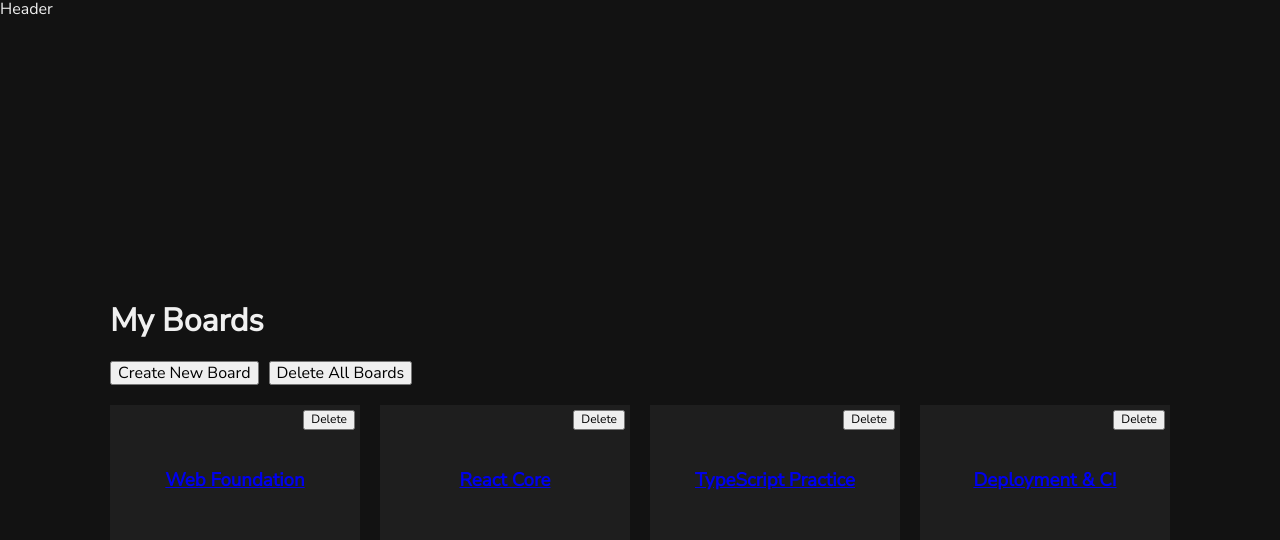
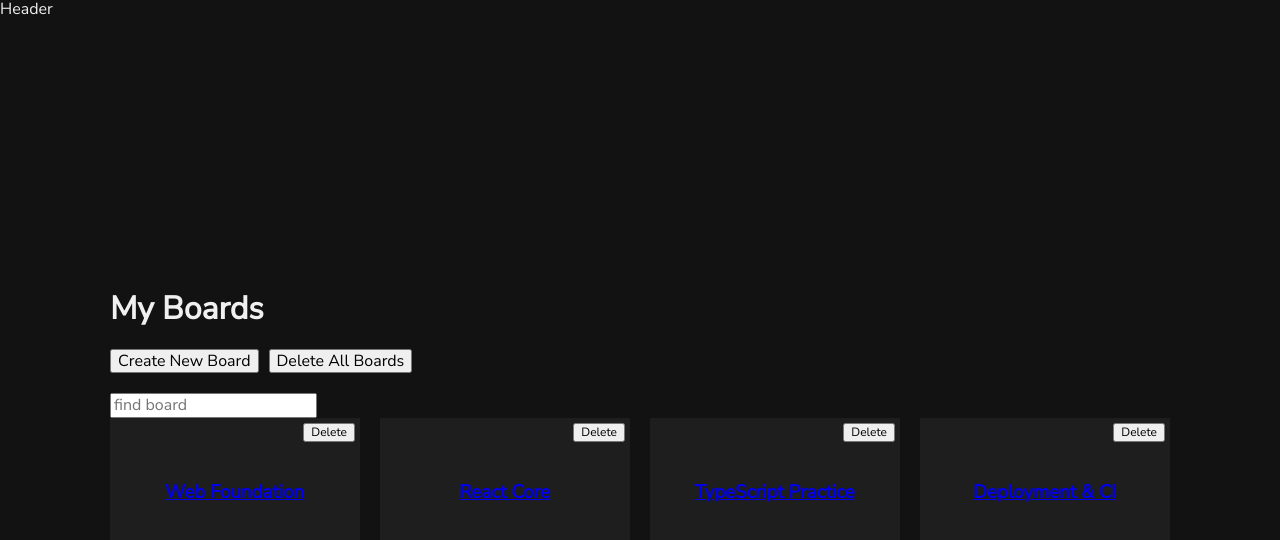
Before and after one commit to mxtrd/taskflow, a React (Vite) app: page /boards in a window 1280 px wide. Shown: the top 540 px of the page. Built offline with nearby package versions, Linux system fonts and the light colour scheme.

Commit message:
feat(boards): boards search

```diff
--- a/src/pages/boards-page/ui/BoardsPage.tsx
+++ b/src/pages/boards-page/ui/BoardsPage.tsx
@@ -12,6 +12,7 @@ const BoardsPage = () => {
   const { clearAllTasks, removeTasksForBoard } = useTasks()
   const [isCreatingBoard, setIsCreatingBoard] = useState(false)
   const [newBoardTitle, setNewBoardTitle] = useState('')
+  const [searchBoardsQuery, setSearchBoardsQuery] = useState('')
 
   const startCreateBoard = () => {
     if (isCreatingBoard) return
@@ -34,6 +35,7 @@ const BoardsPage = () => {
     addBoard(title)
     setNewBoardTitle('')
     setIsCreatingBoard(false)
+    setSearchBoardsQuery('')
   }
 
   const deleteAllBoardsHandler = () => {
@@ -48,6 +50,16 @@ const BoardsPage = () => {
     deleteBoard(boardId)
     removeTasksForBoard(boardId)
   }
+
+  const searchNormalized = searchBoardsQuery.trim().toLowerCase()
+  const filteredBoards = searchNormalized.length > 0
+    ? boards.filter(({ title }) => title.toLowerCase().includes(searchNormalized))
+    : boards
+
+  const hasBoards = boards.length > 0
+  const hasActiveSearch = searchNormalized.length > 0
+  const noMatches = hasBoards && hasActiveSearch && filteredBoards.length === 0
+
 
   return (
     <BaseLayout title='Taskflow' description='Taskflow - boards page'>
@@ -72,9 +84,19 @@ const BoardsPage = () => {
                 Delete All Boards
               </button>
             </div>
+            <form>
+              <input
+                type="search"
+                value={searchBoardsQuery}
+                onChange={(event) => setSearchBoardsQuery(event.target.value)}
+                placeholder="find board"
+                autoComplete="off"
+              />
+            </form>
             {boards.length === 0 && !isCreatingBoard ? (
               <p>No boards yet</p>
             ) : (
+              <>
                 <ul className={`${styles.boards} ${baseStyles.listReset}`}>
                   {isCreatingBoard && (
                     <li className={styles.board}>
@@ -94,7 +116,8 @@ const BoardsPage = () => {
                       </form>
                     </li>
                   )}
-                {boards.map((board) => (
+                  {!noMatches &&
+                    filteredBoards.map((board) => (
                       <BoardItem
                         key={board.id}
                         board={board}
@@ -103,6 +126,8 @@ const BoardsPage = () => {
                       />
                     ))}
                 </ul>
+                {noMatches && <p>Boards not found</p>}
+              </>
             )}
           </div>
         </div>
```
Lines whose indentation alone changed are shown as unchanged.
